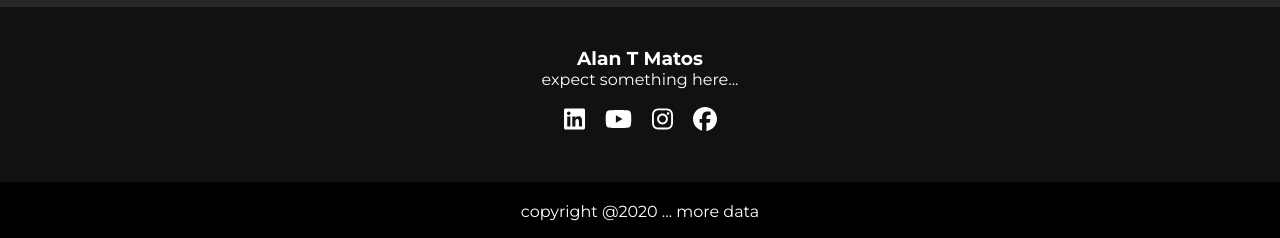
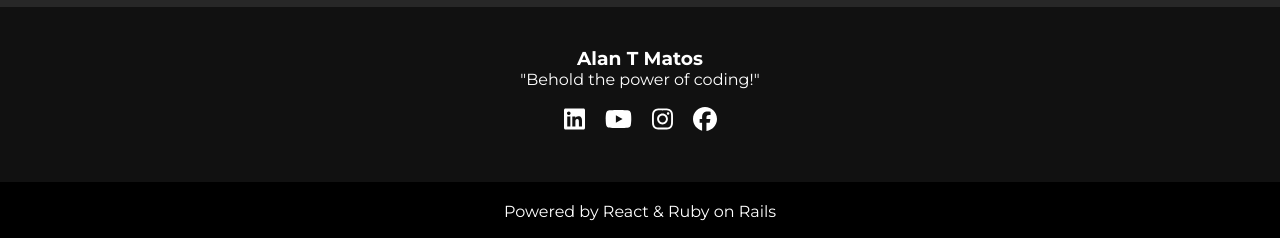
Before and after one commit to alantmatos/portfolio-frontend, a React (Create React App) app: page / in a window 1280 px wide. Shown: the part 609-847 px from the top of the page. Built offline with nearby package versions, Linux system fonts and the light colour scheme; a web font is replaced by a local one.

Commit message:
footer updates

```diff
--- a/src/Components/Footer.js
+++ b/src/Components/Footer.js
@@ -9,7 +9,7 @@ const Footer = () => {
 
       <div className='footer-content'>
         <h3> Alan T Matos</h3>
-        <p> expect something here... </p>
+        <p> "Behold the power of coding!" </p>
         <ul className='socials'>
           <li><a href="https://www.linkedin.com/in/alantmatos/"><FontAwesomeIcon icon={faLinkedin}></FontAwesomeIcon></a></li>
           <li><a href="#"><FontAwesomeIcon icon={faYoutube}></FontAwesomeIcon></a></li>
@@ -20,7 +20,7 @@ const Footer = () => {
       </div>
 
       <div className='footer-bottom'>
-        <p> copyright @2020 ... more data</p>
+        <p> Powered by React & Ruby on Rails</p>
 
       </div>
 
```
